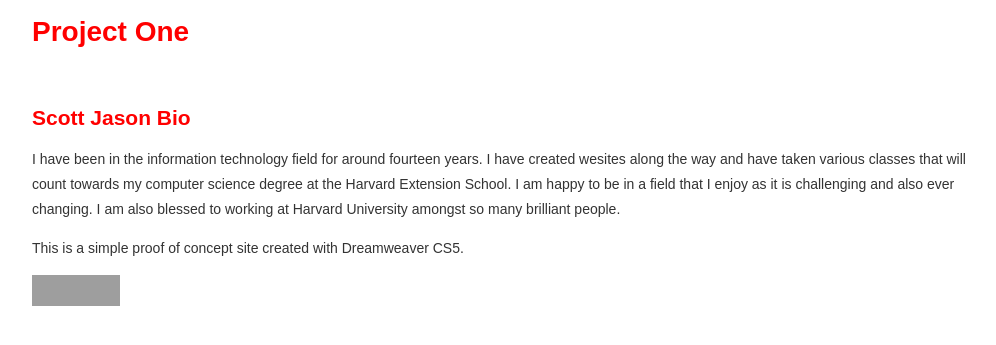
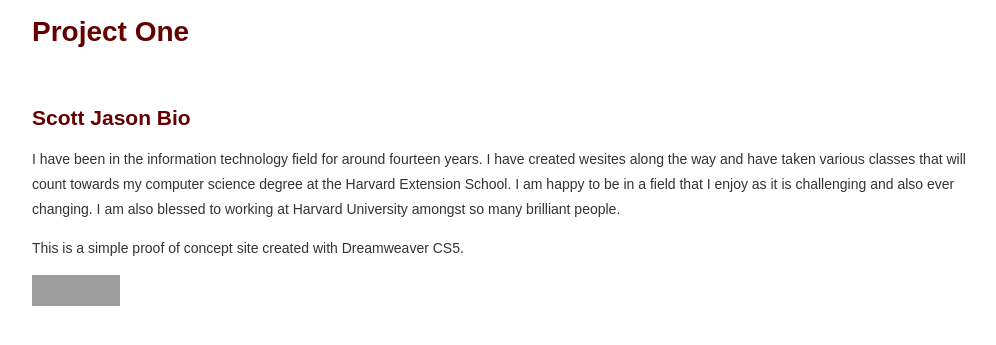
Before and after one commit to smjason/p1.smj-dwa15.biz, a PHP site: page / in a window 1280 px wide. Shown: the top 345 px of the page, without its empty margins (128-1124 px from the left). Run offline with PHP 8.4, Linux system fonts and the light colour scheme; grey boxes are pictures that could not be loaded.

Commit message:
Adding CSS page

```diff
--- a/styles.css
+++ b/styles.css
@@ -5,7 +5,7 @@
 
 h1, h2
 
-	{color:#ff0000;
+	{color:#660000;
 }
 
 body
```
